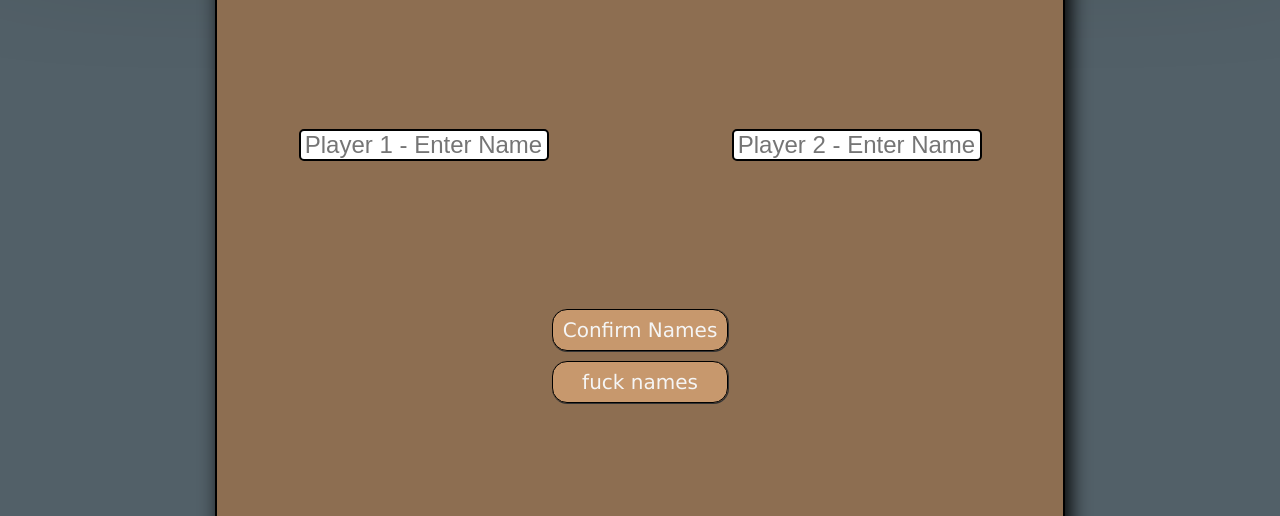
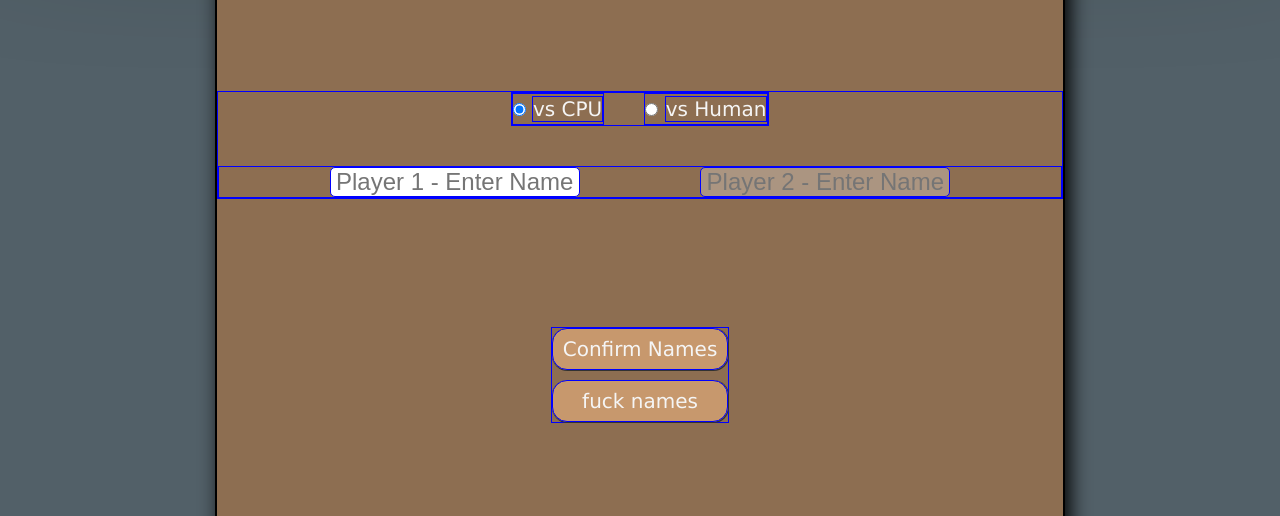
Before and after one commit to orzcode/tictacbro, a website: page index.html in a window 1280 px wide. Shown: the part 246-762 px from the top of the page. Drawn offline with Linux system fonts and the light colour scheme.

Commit message:
startscreen style update for CPU select
initial switchactive cpu move

```diff
--- a/index.html
+++ b/index.html
@@ -25,7 +25,25 @@
 			<dialog open>
 				<div id="startScreen">
 					<h2>Enter names or just say fuck it</h2>
-					<form id="names" method="dialog" name="names" onsubmit="Startflow.confirmNames()" required>
+
+
+
+					<form id="startForm" method="dialog" name="names" onsubmit="Startflow.confirmNames()" required>
+
+						<fieldset form="startForm" name="gameType">
+							<legend hidden>Game Type:</legend>
+						<div>
+							<input type="radio" id="cpu" value="cpu" name="gameType" checked onchange="Startflow.nameInputToggle(true)">
+							<label for="cpu">vs CPU</label>
+						</div>
+						<div>
+							<input type="radio" id="human" value="human" name="gameType" onchange="Startflow.nameInputToggle(false)">
+							<label for="human">vs Human</label>
+						</div>
+						</fieldset>
+
+						<fieldset form="startForm" name="names">
+							<legend hidden>Enter name:</legend>
 						<label for="player1Name" hidden>Player 1 Name:</label>
 						<input
 						  type="text"
@@ -47,12 +65,13 @@
 						maxlength="14"
 						placeholder="Player 2 - Enter Name"
 						title="Player 2 - Enter Name"
-						required
+						required disabled
 					  />
+					</fieldset>
 					</form>
 						 <div id="startButtonsDiv">
-					<button class="btnShadow" type="submit" form="names">Confirm Names</button>
-					<button class="btnShadow" type="reset" form="names" onclick="Startflow.showBoard()" formnovalidate>fuck names</button>
+					<button class="btnShadow" type="submit" form="startForm">Confirm Names</button>
+					<button class="btnShadow" type="reset" form="startForm" onclick="Startflow.showBoard()" formnovalidate>fuck names</button>
 						</div>
 				</div>
 			</dialog>
--- a/script.js
+++ b/script.js
@@ -34,6 +34,9 @@ const PlayersModule = (() => {
   //resets all players AND activePlayer
 
   const switchActive = () => {
+    // if (player2.name === "CPU") {
+    //   AI.move();
+    // } else
     activePlayer = activePlayer === player1 ? player2 : player1;
   };
 
@@ -255,11 +258,24 @@ const GameBoard = (() => {
 /////////////////////////////////////////////////
 
 const Startflow = (() => {
+  const nameInputToggle = (disable) => {
+    const player2NameInput = document.getElementById("player2Name");
+    player2NameInput.disabled = disable;
+  };
+  //uses the HTML attrib "onchange" to trigger
+
+  const cpuCheck = () => {
+    if (document.querySelector("#cpu").checked) {
+      PlayersModule.player2.setName("CPU");
+    }
+  };
+
   const confirmNames = () => {
     PlayersModule.player1.setName(document.querySelector("#player1Name").value);
     PlayersModule.player2.setName(document.querySelector("#player2Name").value);
     //Dialog closes automatically by submitting form on Dialog
-
+    cpuCheck();
+    //sets P2's name (which enables the CPU) if CPU radio is checked
     showBoard();
     //DOM board reveal - but also calls the tileArrayInit
   };
@@ -267,6 +283,8 @@ const Startflow = (() => {
   //value reset is handled by the Reset function from PlayersModule
 
   const showBoard = () => {
+    cpuCheck();
+
     document.querySelector("dialog").close();
     //ultimately, this is needed unfortunately despite using method=dialog
     document.querySelector("#gameBoard").style.display = "grid";
@@ -278,7 +296,7 @@ const Startflow = (() => {
     GameBoard.tileArrayInit();
   };
 
-  return { confirmNames, showBoard };
+  return { confirmNames, showBoard, nameInputToggle };
 })();
 
 /////////////////////////////////////////////////
@@ -295,7 +313,8 @@ const AI = (() => {
     });
     // creates array of NULL index positions - i.e. possible move options
 
-    let randomSpot = tileArrayNulls[Math.floor(Math.random() * tileArrayNulls.length)];
+    let randomSpot =
+      tileArrayNulls[Math.floor(Math.random() * tileArrayNulls.length)];
     // picks a random index# to move on
 
     console.log(
--- a/styles.css
+++ b/styles.css
@@ -130,7 +130,7 @@ h1 {
   margin-top: 2rem;
 }
 #infoDisplay button {
- visibility: hidden; /*should be Visible*/
+  visibility: hidden; /*should be Visible*/
 }
 h2 {
   text-align: center;
@@ -139,15 +139,10 @@ h2 {
 }
 
 
-form {
-  display: flex;
-  width: 100%;
-  justify-content: space-around;
-  align-items: space-between;
-  flex-wrap: wrap;
-  column-gap: 2rem;
-  row-gap: 2rem;
-}
+
+
+
+
 
 /*-  These two are separate due to 'dialog' method needing its own container -*/
 #startScreen {
@@ -161,6 +156,9 @@ form {
   width: 100%;
   line-height: 1.5;
 }
+#startScreen * {
+  border: 1px solid blue;
+}
 dialog {
   height: clamp(40rem, 75vw, 80rem);
   width: clamp(35rem, 75vw, 85rem);
@@ -173,14 +171,38 @@ dialog {
   /*- for some reason textcolor doesn't 'take' with dialog -*/
 }
 /*-  These two are separate due to 'dialog' method needing its own container -*/
-
-
+form {
+  display: flex;
+  flex-direction: column;
+  width: 100%;
+  justify-content: space-around;
+  align-items: center;
+  flex-wrap: wrap;
+  gap: 4rem;
+}
+fieldset[name="names"] {
+  display: flex;
+  flex-wrap: wrap;
+  justify-content: space-evenly;
+  width: 100%;
+  gap: 1rem;
+}
+fieldset[name="gameType"] {
+  display: flex;
+  gap: 4rem;
+}
 #startButtonsDiv {
   display: flex;
   flex-direction: column;
   gap: 1rem;
   margin: 1rem;
 }
+
+
+
+
+
+
 
 #gameBoard {
   display: none; /*should be Grid*/
@@ -240,25 +262,4 @@ dialog {
   border-radius: 0.5rem;
   text-align: center;
 }
-/*--Modal Dialog--*/
-/* dialog {
-  position: absolute;
-  left: 50%;
-  top: 50%;
-  transform: translate(-50%, -50%) scale(0);
-}
-dialog::backdrop {
-  background: rgba(0, 0, 0, 0.5);
-}
-dialog[open] {
-  animation: show 0.4s ease normal forwards; /* added forwards value!! */
-/*}*/
-/*@keyframes show {
-   from {
-   transform: translate(-50%, -50%) scale(0);
-   opacity: 0;
-   }
-   to {
-   transform: translate(-50%, -50%) scale(1);
-   opacity: 1;
-   }*/
+/*Individual input name box class*/
```
